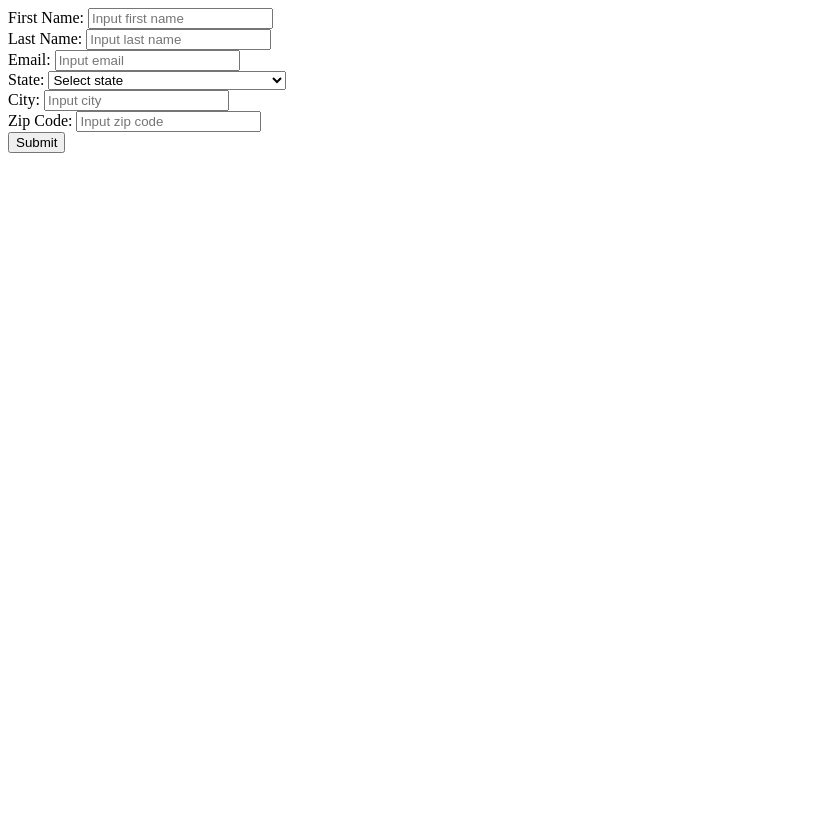
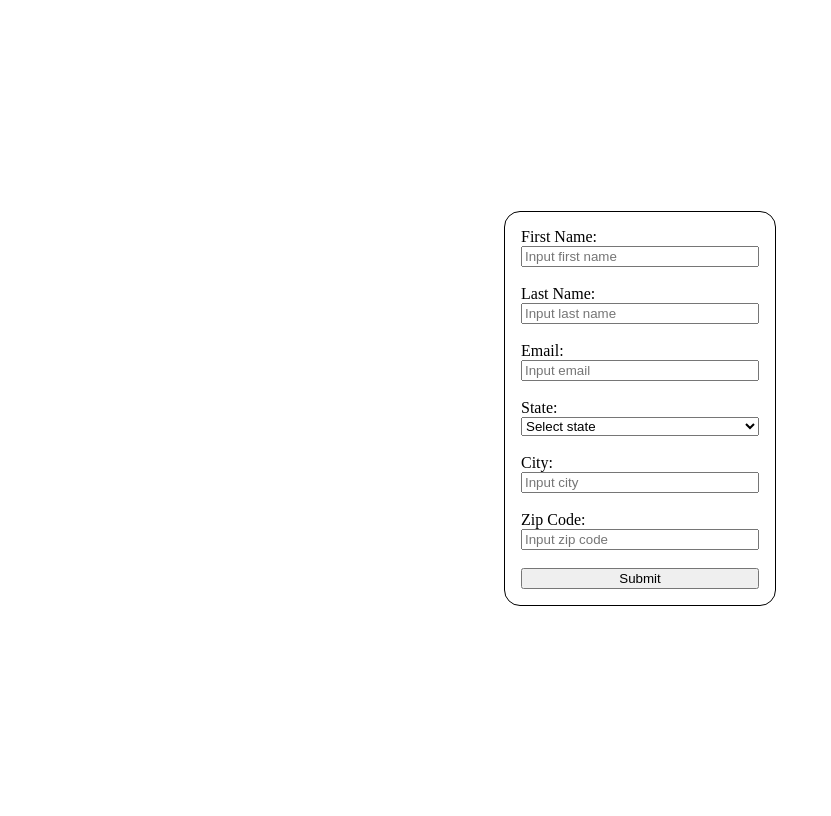
Before and after one commit to mavericksbalitaan/fs-immersive, a Flask app: page / in a window 1280 px wide. Shown: the whole page, without its empty margins (0-831 px from the left). Before the commit the page ends 153 px from the top, so only its background shows below. Run offline with Flask 3, Linux system fonts and the light colour scheme.

Commit message:
Update flask assignment

```diff
--- a/flask/fa04/templates/index.html
+++ b/flask/fa04/templates/index.html
@@ -4,6 +4,26 @@
     <meta charset="UTF-8" />
     <meta name="viewport" content="width=device-width, initial-scale=1" />
     <title>Flask Assignment 04</title>
+    <style>
+    body {
+      display: flex;
+      align-items: center;
+      justify-content: space-around;
+      margin-inline: auto;
+      width: 100vw;
+      height: 100vh;
+    }
+
+    form {
+      display: flex;
+      flex-direction: column;
+      align-items: left;
+      column-gap: 10px;
+      border: 1px solid #000;
+      padding: 1rem;
+      border-radius: 1rem;
+    }
+    </style>
   </head>
   <body>
     <form method="POST">
```
